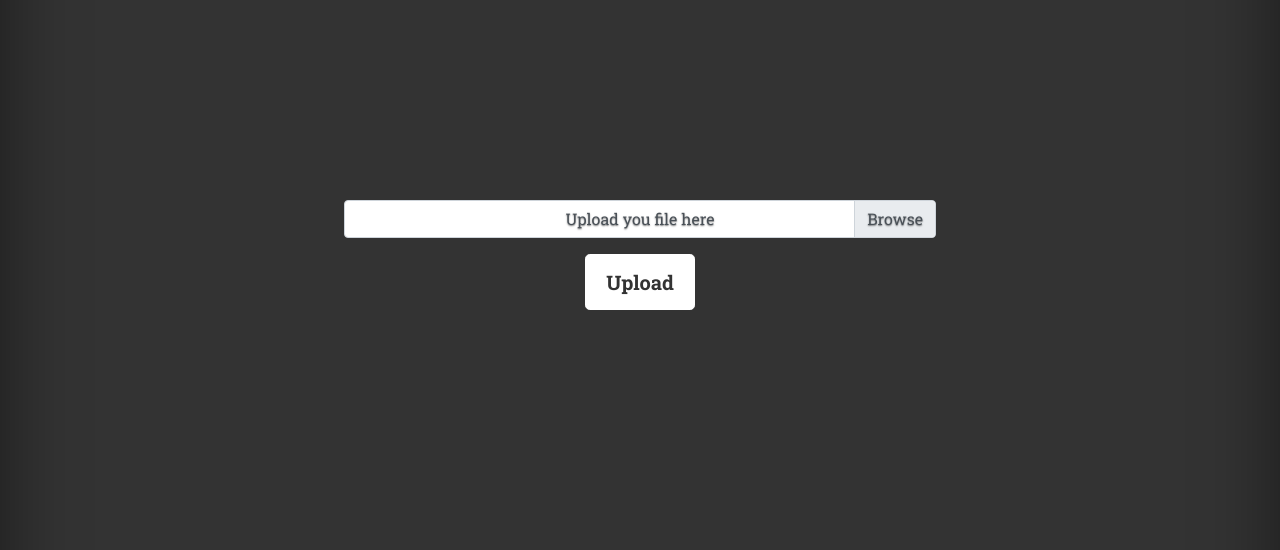
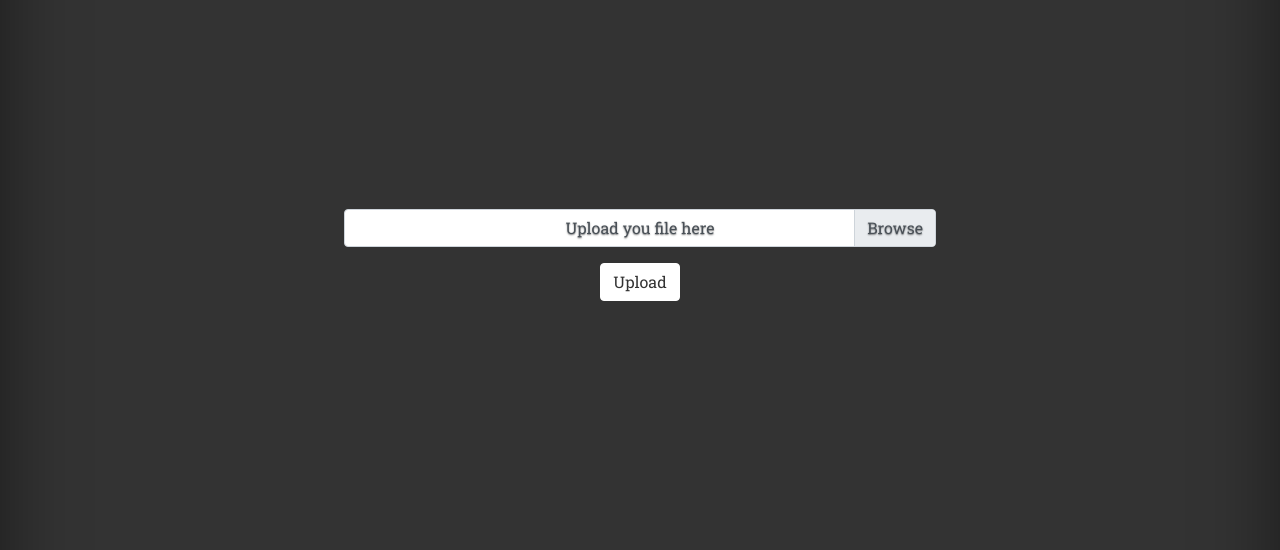
Before and after one commit to namrebmob/wtf, a Flask app: page / in a window 1280 px wide. Shown: the part 142-692 px from the top of the page. Run offline with Flask 2, Linux system fonts and the light colour scheme; parts of the project's set-up code (start-up, migrations or seed data) failed here and were passed over; some libraries are stand-ins or nearby versions.

Commit message:
set upload button smaller

```diff
--- a/app/templates/layout.html
+++ b/app/templates/layout.html
@@ -52,7 +52,7 @@
                         <label class="custom-file-label" for="custom-file">Upload you file here</label>
                     </div>
                 </div>
-                <button class="btn btn-lg btn-secondary" type="submit">Upload</button>
+                <button class="btn btn-secondary" type="submit">Upload</button>
             </form>
         </main>
         <footer class="mastfoot mt-auto">
```
